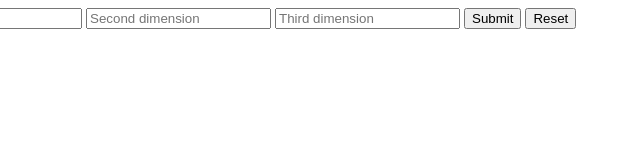
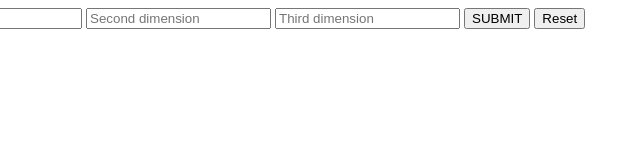
Before and after one commit to Rosellyne/Triangle-tracker, a plain HTML site: page index.html in a window 1280 px wide. Shown: the full height of the page, 111-751 px from the left. Drawn offline with Linux system fonts and the light colour scheme.

Commit message:
add myFunction on the SUBMIT and reset button to index.html

```diff
--- a/index.html
+++ b/index.html
@@ -4,15 +4,17 @@
      <meta charset="utf-8">
      <link rel="stylesheet" type ="text/css" href="styles.css">
      <title>Triangle-tracker</title>
+     <link rel="stylesheet" href="styles.css">
      </head>
      <body>
         <div class ="form"action="processform.php" method="post">
             <input type="number" name="First number" placeholder="First dimension" id ="number">
              <input type="number" name="Second number" placeholder="Second dimension" id ="number">
              <input type="number" name="Third number" placeholder="Third dimension" id="number">
-              <input type="submit" value="Submit">
+              <button type="button" onclick="myFunction()" >SUBMIT</button>
               <input type="reset">
          </div>
-         <script src="scripts.js"></script>
+         <p id="rose"></p>
+         <script src="js/scripts.js"></script>
     </body>
 </html>
--- a/js/scripts.js
+++ b/js/scripts.js
@@ -1,25 +1,27 @@
-function result(){
-    var firstDimension =parseInt(document.getElementById)
-    var secondDimension = parseInt (document.getElementById)
-    var thirdDimension = parseInt(document.getElementById)
-    var answer = document.getElementById ('answer')
+function myFunction:(){
+    var firstDimension =parseInt(document.getElementById (number))
+    var secondDimension = parseInt (document.getElementById (number))
+    var thirdDimension = parseInt(document.getElementById (number))
+    var answer = document.getElementById ('rose')
+
     if(firstDimension+secondDimension>thirdDimension&&secondDimension+thirdDimension>firstDimension&&firstDimension+thirdDimension>secondDimension){
         if(firstDimension===secondDimension&& secondDimension===thirdDimension&& firstDimension===thirdDimension){
-         answer ="Equilateral:All sides are equal!";
+         document.getElementById("rose").innerHTML="Equilateral:All sides are equal";
          }
         else if(firstDimension===secondDimension||secondDimension===thirdDimension||firstDimension===thirdDimension){
-            answer ="Isosceles:Two sides are equal!";
+            document.getElementById("rose").innerHTML="Isosceles:Two sides are equal!";
         }
         else if(firstDimension!==secondDimension||secondDimension!==thirdDimension||firstDimension!==thirdDimension){
-            answer ="Scalene:No sides are equal!";
+            document.getElementById("rose").innerHTML="Scalene:No sides are equal";
         }
     }
     else{
         answer ="Not a triangle";
     }
-function reset)(){
-    var firstDimension =parseInt(document.getElementById)
+function reset(){
+    var firstDimension =parseInt(document.getElementById ())
     var secondDimension = parseInt (document.getElementById)
     var thirdDimension = parseInt(document.getElementById)
-    var answer = document.getElementById ('answer');
+    var answer = document.getElementById ('rose');
 }
+}
```
Also changed, not shown: 1 other file.
